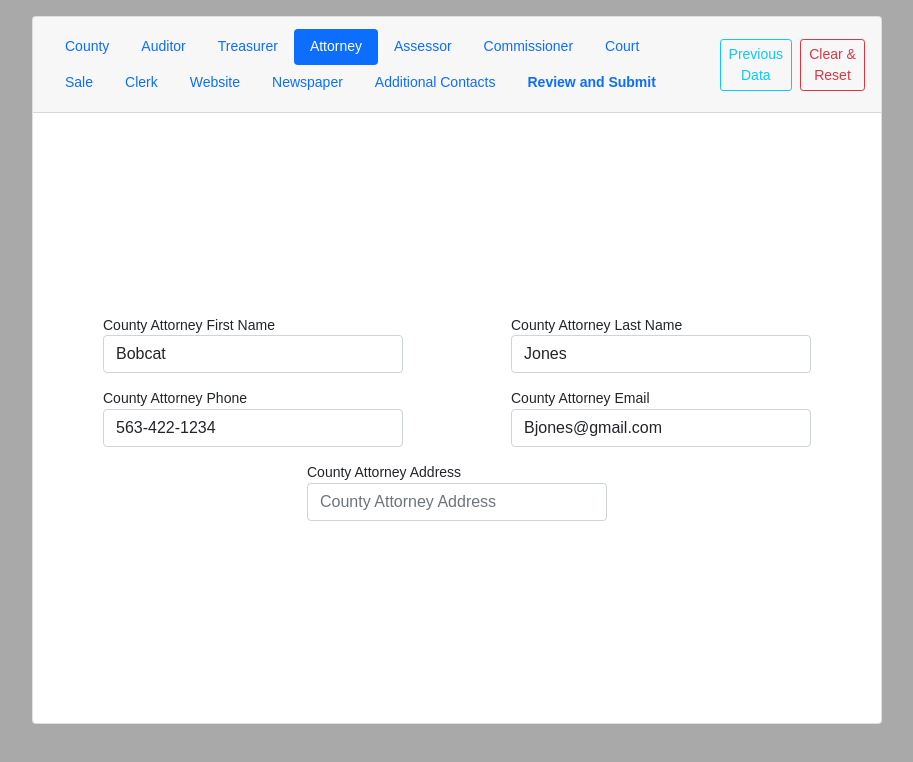
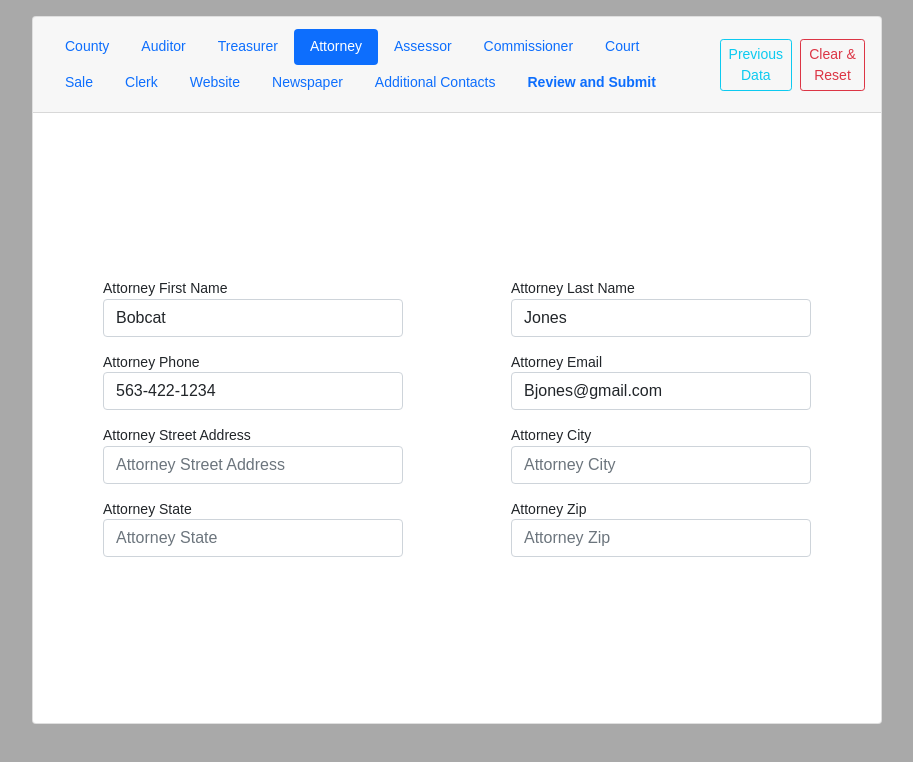
Before and after one commit to dstein131/MasterFile-Portal, a plain HTML site: page index2.html in a window 1280 px wide. Both pictures are taken after a click on the tab "Attorney". Shown: the whole page, without its empty margins (183-1096 px from the left). Drawn offline with nearby package versions, Linux system fonts and the light colour scheme.

Commit message:
attorney fields

```diff
--- a/index2.html
+++ b/index2.html
@@ -255,30 +255,48 @@
                                 aria-labelledby="pills-attorney-tab">
                                 <div class="d-flex flex-wrap justify-content-around align-items-center">
                                     <div class="form-group col-md-6 mx-2 my-2" style="width: 300px">
-                                        <label for="attorneyFirstName"><small>County Attorney First Name</small></label>
+                                        <label for="attorneyFirstName"><small>Attorney First Name</small></label>
                                         <input type="text" class="form-control" id="attorneyFirstName"
-                                            placeholder="County Attorney First Name">
+                                            placeholder="Attorney First Name">
                                     </div>
                                     <div class="form-group col-md-6 mx-2 my-2" style="width: 300px">
-                                        <label for="attorneyLastName"><small>County Attorney Last Name</small></label>
+                                        <label for="attorneyLastName"><small>Attorney Last Name</small></label>
                                         <input type="text" class="form-control" id="attorneyLastName"
-                                            placeholder="County Attorney Last Name">
+                                            placeholder="Attorney Last Name">
                                     </div>
                                     <div class="form-group col-md-6 mx-2 my-2" style="width: 300px">
-                                        <label for="attorneyPhone"><small>County Attorney Phone</small></label>
+                                        <label for="attorneyPhone"><small>Attorney Phone</small></label>
                                         <input type="text" class="form-control" id="attorneyPhone"
-                                            placeholder="County Attorney Phone">
+                                            placeholder="Attorney Phone">
                                     </div>
                                     <div class="form-group col-md-6 mx-2 my-2" style="width: 300px">
-                                        <label for="attorneyEmail"><small>County Attorney Email</small></label>
+                                        <label for="attorneyEmail"><small>Attorney Email</small></label>
                                         <input type="text" class="form-control" id="attorneyEmail"
-                                            placeholder="County Attorney Email">
+                                            placeholder="Attorney Email">
                                     </div>
                                     <div class="form-group col-md-6 mx-2 my-2" style="width: 300px">
-                                        <label for="attorneyAddress"><small>County Attorney Address</small></label>
-                                        <input type="text" class="form-control" id="attorneyAddress"
-                                            placeholder="County Attorney Address">
+                                        <label for="attorneyStreetAddress"><small>Attorney Street
+                                                Address</small></label>
+                                        <input type="text" class="form-control" id="attorneyStreetAddress"
+                                            placeholder="Attorney Street Address">
                                     </div>
+                                    <div class="form-group col-md-6 mx-2 my-2" style="width: 300px">
+                                        <label for="attorneyCity"><small>Attorney City</small></label>
+                                        <input type="text" class="form-control" id="attorneyCity"
+                                            placeholder="Attorney City">
+                                    </div>
+                                    <div class="form-group col-md-6 mx-2 my-2" style="width: 300px">
+                                        <label for="attorneyState"><small>Attorney State</small></label>
+                                        <input type="text" class="form-control" id="attorneyState"
+                                            placeholder="Attorney State">
+                                    </div>
+                                    <div class="form-group col-md-6 mx-2 my-2" style="width: 300px">
+                                        <label for="attorneyZip"><small>Attorney Zip</small></label>
+                                        <input type="text" class="form-control" id="attorneyZip"
+                                            placeholder="Attorney Zip">
+                                    </div>
+
+
                                 </div>
                             </div>
                             <div class="tab-pane fade" id="pills-assessor" role="tabpanel"
@@ -778,48 +796,7 @@
                                             <input type="text" class="form-control" id="newspaper1URL"
                                                 placeholder="Newspaper 1 URL">
                                         </div>
-                                        <!-- <div class="form-group col-md-6 mx-2 my-2" style="width: 300px">
-                                        <label for="newspaper2Name"><small>Newspaper 2 Name</small></label>
-                                        <input type="text" class="form-control" id="newspaper2Name"
-                                            placeholder="Newspaper 2 Name">
-                                    </div>
-                                    <div class="form-group col-md-6 mx-2 my-2" style="width: 300px">
-                                        <label for="newspaper2ContactFirstName"><small>Newspaper 2 First Name</small></label>
-                                        <input type="text" class="form-control" id="newspaper2ContactFirstName"
-                                            placeholder="Newspaper 2 First Name">
-                                    </div>
-                                    <div class="form-group col-md-6 mx-2 my-2" style="width: 300px">
-                                        <label for="newspaper2ContactLastName"><small>Newspaper 2 Last Name</small></label>
-                                        <input type="text" class="form-control" id="newspaper2ContactLastName"
-                                            placeholder="Newspaper 2 Last Name">
-                                    </div>
 
-                                    <div class="form-group col-md-6 mx-2 my-2" style="width: 300px">
-                                        <label for="newspaper2Phone"><small>Newspaper 2 Phone</small></label>
-                                        <input type="text" class="form-control" id="newspaper2Phone"
-                                            placeholder="Newspaper 2 Phone">
-                                    </div>
-                                    <div class="form-group col-md-6 mx-2 my-2" style="width: 300px">
-                                        <label for="newspaper2AdFormat"><small>Newspaper 2 Ad Format</small></label>
-                                        <input type="text" class="form-control" id="newspaper2AdFormat"
-                                            placeholder="Newspaper 2 Ad Format">
-                                    </div>
-                                    <div class="form-group col-md-6 mx-2 my-2" style="width: 300px">
-                                        <label for="newspaper2LeadTime"><small>Newspaper 2 Lead Time</small></label>
-                                        <input type="text" class="form-control" id="newspaper2LeadTime"
-                                            placeholder="Newspaper 2 Lead Time">
-                                    </div>
-                                    <div class="form-group col-md-6 mx-2 my-2" style="width: 300px">
-                                        <label for="newspaper2DayAdRuns"><small>Newspaper 2 Day Ad
-                                                Runs</small></label>
-                                        <input type="text" class="form-control" id="newspaper2DayAdRuns"
-                                            placeholder="Newspaper 2 Day Ad Runs">
-                                    </div>
-                                    <div class="form-group col-md-6 mx-2 my-2" style="width: 300px">
-                                        <label for="newspaper2URL"><small>Newspaper 2 URL</small></label>
-                                        <input type="text" class="form-control" id="newspaper2URL"
-                                            placeholder="Newspaper 2 URL">
-                                    </div> -->
 
                                 </div>
 
```
